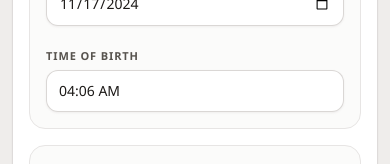
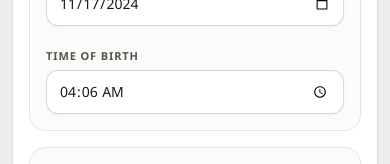
Before and after one commit to alzer81-81/baby-keepsakes, a Next.js app: page /builder in a window 390 px wide. Shown: the part 605-769 px from the top of the page. Built offline with nearby package versions, Linux system fonts and the light colour scheme.

Commit message:
Fix builder step UX, mobile date/time input behavior, and Vercel PDF temp storage

```diff
--- a/app/page.tsx
+++ b/app/page.tsx
@@ -21,7 +21,7 @@ export default function HomePage() {
   ];
 
   return (
-    <main className="relative flex min-h-screen items-center justify-center overflow-hidden bg-[#f7f5f2] px-6 py-16 text-stone-800">
+    <main className="relative flex min-h-screen items-center justify-center overflow-hidden bg-[#f7f5f2] px-6 py-16 text-stone-800 [font-family:'Nunito','Avenir Next','Avenir','Segoe UI',sans-serif]">
       <div className="pointer-events-none absolute -top-20 -left-24 h-72 w-72 rounded-full bg-rose-200/45 blur-3xl" />
       <div className="pointer-events-none absolute -right-28 top-1/3 h-80 w-80 rounded-full bg-sky-200/40 blur-3xl" />
       <div className="pointer-events-none absolute bottom-[-120px] left-1/2 h-72 w-72 -translate-x-1/2 rounded-full bg-emerald-200/40 blur-3xl" />
--- a/components/poster-builder.tsx
+++ b/components/poster-builder.tsx
@@ -31,6 +31,7 @@ export function PosterBuilder() {
     style: false
   });
   const [flowStep, setFlowStep] = useState<FlowStep>("design");
+
   const [customerName, setCustomerName] = useState("");
   const [customerEmail, setCustomerEmail] = useState("");
   const [addressLine1, setAddressLine1] = useState("");
@@ -47,6 +48,27 @@ export function PosterBuilder() {
     return `${year}-${month}-${day}`;
   }, [spec.baby.month, spec.baby.day, spec.baby.year]);
 
+  const timeInputValue = useMemo(() => {
+    const raw = spec.baby.time.trim().toUpperCase();
+    const twelveHourMatch = raw.match(/^(\d{1,2}):(\d{2})\s*(AM|PM)$/);
+    if (twelveHourMatch) {
+      const [, hhRaw, mmRaw, period] = twelveHourMatch;
+      let hh = Number(hhRaw);
+      if (period === "AM" && hh === 12) hh = 0;
+      if (period === "PM" && hh !== 12) hh += 12;
+      return `${String(hh).padStart(2, "0")}:${mmRaw}`;
+    }
+
+    const twentyFourMatch = raw.match(/^(\d{1,2}):(\d{2})$/);
+    if (twentyFourMatch) {
+      const [, hhRaw, mmRaw] = twentyFourMatch;
+      const hh = Math.max(0, Math.min(23, Number(hhRaw)));
+      return `${String(hh).padStart(2, "0")}:${mmRaw}`;
+    }
+
+    return "04:06";
+  }, [spec.baby.time]);
+
   function patchBaby<K extends keyof PosterDesignSpec["baby"]>(key: K, value: PosterDesignSpec["baby"][K]) {
     setSpec((prev) => ({
       ...prev,
@@ -55,6 +77,26 @@ export function PosterBuilder() {
         [key]: value
       }
     }));
+  }
+
+  function toggleSection(key: SectionKey) {
+    setOpenSections((prev) => ({
+      ...prev,
+      [key]: !prev[key]
+    }));
+  }
+
+  function formatTimeForPoster(value: string): string {
+    const [hhRaw, mmRaw] = value.split(":");
+    const hh = Number(hhRaw);
+    const mm = Number(mmRaw);
+    if (Number.isNaN(hh) || Number.isNaN(mm)) {
+      return spec.baby.time;
+    }
+
+    const period = hh >= 12 ? "PM" : "AM";
+    const hour12 = hh % 12 || 12;
+    return `${String(hour12).padStart(2, "0")}:${String(mm).padStart(2, "0")} ${period}`;
   }
 
   function onContinue() {
@@ -107,13 +149,6 @@ export function PosterBuilder() {
     } finally {
       setLoading(false);
     }
-  }
-
-  function toggleSection(key: SectionKey) {
-    setOpenSections((prev) => ({
-      ...prev,
-      [key]: !prev[key]
-    }));
   }
 
   function renderSection(title: string, description: string, key: SectionKey, children: ReactNode) {
@@ -187,6 +222,8 @@ export function PosterBuilder() {
 
           <section className={`${mobileView === "edit" ? "block" : "hidden"} lg:block`}>
             <div className="rounded-2xl border border-stone-300/80 bg-white p-4 shadow-sm sm:p-6 lg:max-h-[calc(100vh-96px)] lg:overflow-y-auto">
+              {flowStep === "design" ? (
+                <>
                   <div className="mb-5 border-b border-stone-200 pb-3">
                     <p className="text-sm font-semibold uppercase tracking-[0.16em] text-stone-600">Build Your Poster</p>
                   </div>
@@ -217,13 +254,20 @@ export function PosterBuilder() {
                           <label htmlFor="lastName">
                             Surname <span aria-hidden>*</span>
                           </label>
-                      <input id="lastName" value={spec.baby.lastName} onChange={(e) => patchBaby("lastName", e.target.value)} required aria-required="true" />
+                          <input
+                            id="lastName"
+                            value={spec.baby.lastName}
+                            onChange={(e) => patchBaby("lastName", e.target.value)}
+                            required
+                            aria-required="true"
+                          />
                         </div>
                         <div>
                           <label htmlFor="dateOfBirth">Date Of Birth</label>
                           <input
                             id="dateOfBirth"
                             type="date"
+                            className="text-left [text-align-last:left]"
                             value={dateValue}
                             onChange={(e) => {
                               const value = e.target.value;
@@ -247,7 +291,14 @@ export function PosterBuilder() {
                         </div>
                         <div>
                           <label htmlFor="time">Time Of Birth</label>
-                      <input id="time" value={spec.baby.time} onChange={(e) => patchBaby("time", e.target.value)} />
+                          <input
+                            id="time"
+                            type="time"
+                            inputMode="numeric"
+                            step={60}
+                            value={timeInputValue}
+                            onChange={(e) => patchBaby("time", formatTimeForPoster(e.target.value))}
+                          />
                         </div>
                       </div>
                     )}
@@ -369,14 +420,30 @@ export function PosterBuilder() {
                       </div>
                     )}
 
-                {flowStep === "details" ? (
-                  <section className="rounded-2xl border border-stone-200 bg-stone-50/80 p-4 sm:p-5">
-                    <h2 className="text-sm font-semibold uppercase tracking-[0.14em] text-stone-700">Your Details</h2>
+                    {error ? <p className="text-sm font-medium text-red-700">{error}</p> : null}
+                    {success ? <p className="text-sm font-medium text-emerald-700">{success}</p> : null}
+
+                    <div className="mt-2 pb-2 pt-4 lg:sticky lg:bottom-0 lg:bg-gradient-to-t lg:from-white lg:via-white lg:to-transparent">
+                      <button
+                        type="button"
+                        onClick={onContinue}
+                        className="inline-flex w-full items-center justify-center rounded-xl bg-stone-900 px-5 py-3 text-sm font-semibold text-white transition hover:bg-stone-700 focus-visible:outline-none focus-visible:ring-2 focus-visible:ring-stone-500/60"
+                      >
+                        Continue
+                      </button>
+                    </div>
+                  </div>
+                </>
+              ) : (
+                <>
+                  <div className="mb-5 border-b border-stone-200 pb-3">
+                    <p className="text-sm font-semibold uppercase tracking-[0.16em] text-stone-600">Your Details</p>
                     <p className="mt-1 text-xs text-stone-500">
-                      Placeholder flow: this sends all details and the generated PDF to `alpower242@gmail.com`.
+                      Placeholder flow: sends all details and generated PDF to `alpower242@gmail.com`.
                     </p>
+                  </div>
 
-                    <div className="mt-4 grid gap-4 sm:grid-cols-2">
+                  <div className="grid gap-4 sm:grid-cols-2">
                     <div className="sm:col-span-2">
                       <label htmlFor="customerName">
                         Full Name <span aria-hidden>*</span>
@@ -423,23 +490,11 @@ export function PosterBuilder() {
                       <input id="addressCountry" value={addressCountry} onChange={(e) => setAddressCountry(e.target.value)} required aria-required="true" />
                     </div>
                   </div>
-                  </section>
-                ) : null}
 
-                {error ? <p className="text-sm font-medium text-red-700">{error}</p> : null}
-                {success ? <p className="text-sm font-medium text-emerald-700">{success}</p> : null}
+                  {error ? <p className="mt-4 text-sm font-medium text-red-700">{error}</p> : null}
+                  {success ? <p className="mt-4 text-sm font-medium text-emerald-700">{success}</p> : null}
 
-                <div className="mt-2 pb-2 pt-4 lg:sticky lg:bottom-0 lg:bg-gradient-to-t lg:from-white lg:via-white lg:to-transparent">
-                  {flowStep === "design" ? (
-                    <button
-                      type="button"
-                      onClick={onContinue}
-                      className="inline-flex w-full items-center justify-center rounded-xl bg-stone-900 px-5 py-3 text-sm font-semibold text-white transition hover:bg-stone-700 focus-visible:outline-none focus-visible:ring-2 focus-visible:ring-stone-500/60"
-                    >
-                      Continue
-                    </button>
-                  ) : (
-                    <div className="flex gap-2">
+                  <div className="mt-6 flex gap-2">
                     <button
                       type="button"
                       onClick={() => setFlowStep("design")}
@@ -456,9 +511,8 @@ export function PosterBuilder() {
                       {loading ? "Sending..." : "Send"}
                     </button>
                   </div>
+                </>
               )}
-                </div>
-              </div>
             </div>
           </section>
         </div>
--- a/lib/pdf.ts
+++ b/lib/pdf.ts
@@ -6,7 +6,9 @@ import { chromium } from "playwright";
 import { printSize } from "@/lib/poster-style";
 
 export async function generatePosterPdf(svgMarkup: string, orderId: number): Promise<string> {
-  const outputDir = path.join(process.cwd(), "storage", "orders");
+  const outputDir = process.env.VERCEL
+    ? path.join("/tmp", "orders")
+    : path.join(process.cwd(), "storage", "orders");
   const publicBaseHref = pathToFileURL(path.join(process.cwd(), "public")).href;
   await mkdir(outputDir, { recursive: true });
   const outputPath = path.join(outputDir, `${orderId}.pdf`);
```
Lines whose indentation alone changed are shown as unchanged.
